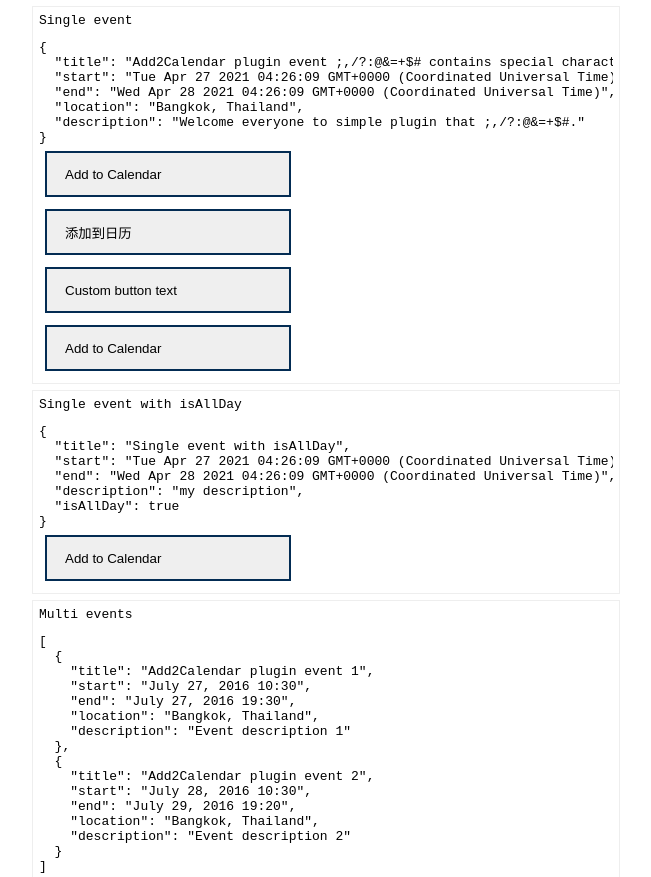
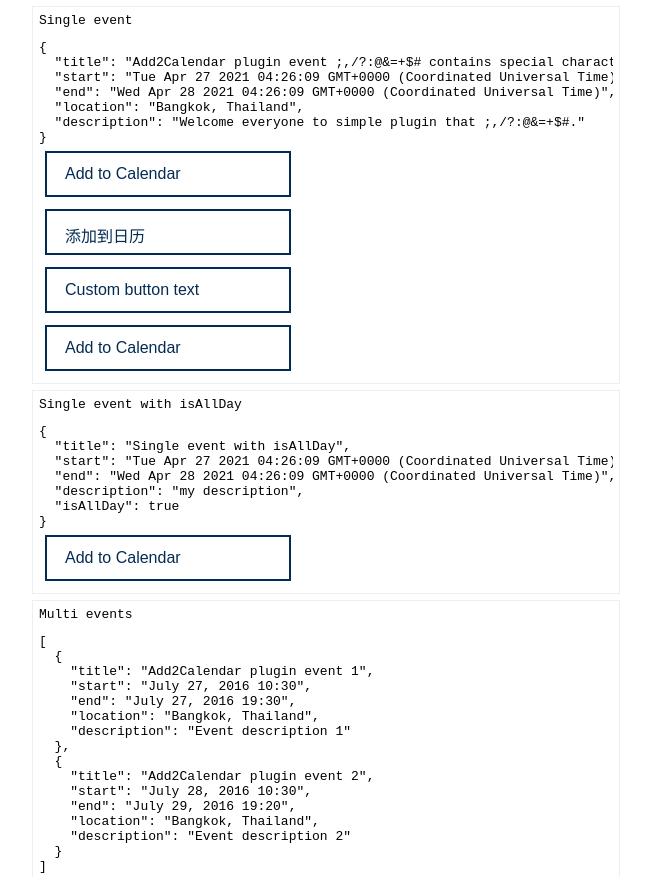
Before and after one commit to jojoee/add2calendar, a website: page index.html in a window 1280 px wide. Shown: the top 877 px of the page, without its empty margins (314-965 px from the left). Drawn offline with Linux system fonts and the light colour scheme.

Commit message:
fix(button-style): respect existing button style by removing default agent style of the button

```diff
--- a/less/add2calendar.less
+++ b/less/add2calendar.less
@@ -29,6 +29,11 @@
       -webkit-box-sizing: border-box;
          -moz-box-sizing: border-box;
               box-sizing: border-box;
+
+    /* reset default agent style */
+    font: inherit;
+    color: inherit;
+    background: inherit;
 
     &:before{
       // content: '+';
```
Also changed, not shown: css/add2calendar.css, 1 other file.
